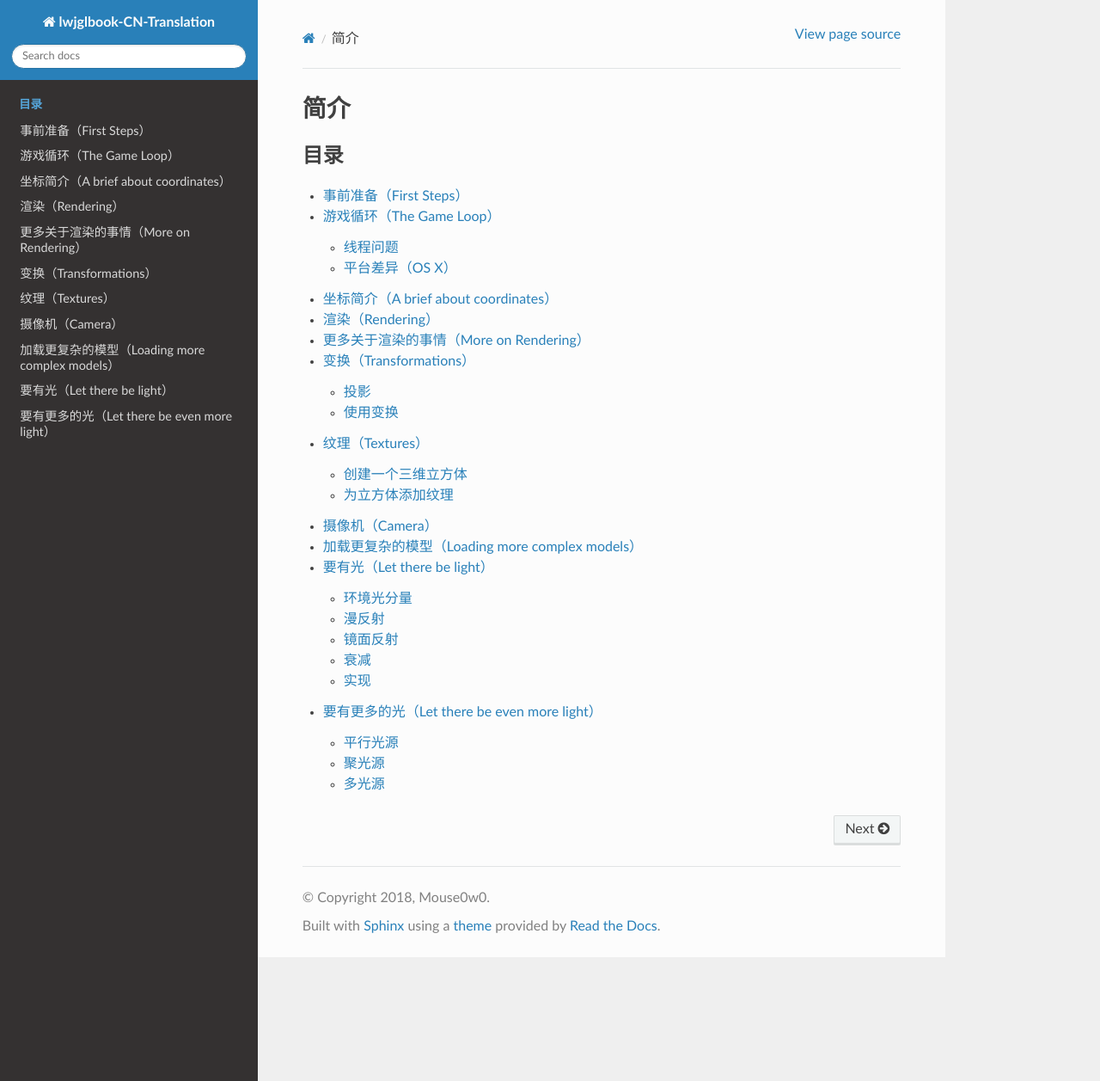
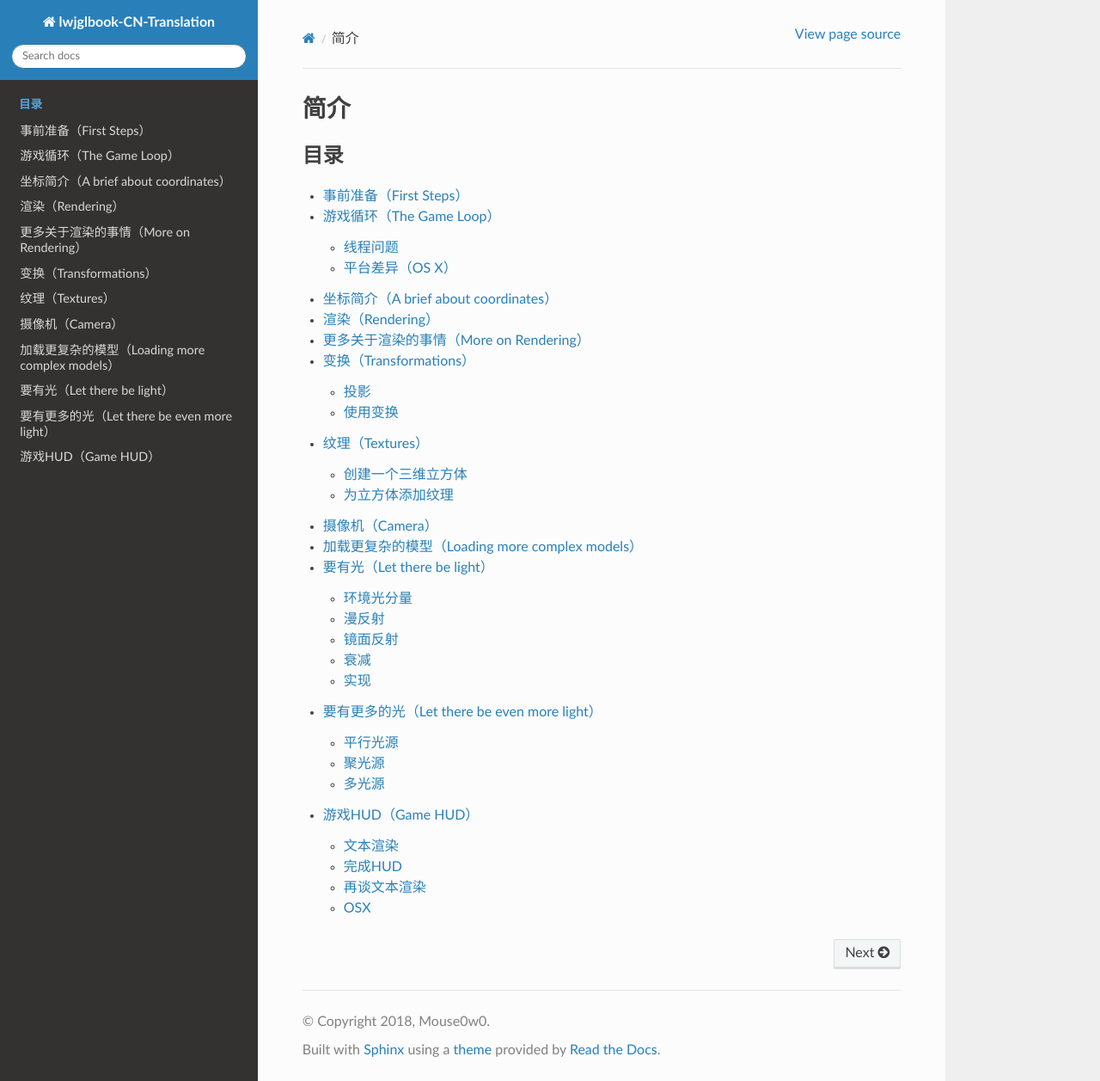
Before and after one commit to mouse0w0/lwjglbook-CN-Translation, a Sphinx documentation site: the page built from source/index.rst, in a window 1280 px wide and 1257 px high. Shown: the whole window at 86% size. Built offline with Sphinx 7.4.7 and the Read the Docs theme 2.0.0, drawn with Linux system fonts in a browser that asks for light colours; some of the changed lines change nothing that is shown.

Commit message:
Update 12

````diff
--- a/source/12-game-hud.md
+++ b/source/12-game-hud.md
@@ -233,7 +233,7 @@
     hudShaderProgram.createFragmentShader(Utils.loadResource("/shaders/hud_fragment.fs"));
     hudShaderProgram.link();
 
-    // Create uniforms for Ortographic-model projection matrix and base colour
+    // 为正投影模型矩阵和颜色创建Uniform
     hudShaderProgram.createUniform("projModelMatrix");
     hudShaderProgram.createUniform("colour");
 }
@@ -268,12 +268,12 @@
     Matrix4f ortho = transformation.getOrthoProjectionMatrix(0, window.getWidth(), window.getHeight(), 0);
     for (GameItem gameItem : hud.getGameItems()) {
         Mesh mesh = gameItem.getMesh();
-        // Set ortohtaphic and model matrix for this HUD item
+        // HUD元素的正投影矩阵与模型矩阵相乘
         Matrix4f projModelMatrix = transformation.getOrtoProjModelMatrix(gameItem, ortho);
         hudShaderProgram.setUniform("projModelMatrix", projModelMatrix);
         hudShaderProgram.setUniform("colour", gameItem.getMesh().getMaterial().getAmbientColour());
 
-        // Render the mesh for this HUD item
+        // 渲染HUD元素
         mesh.render();
     }
 
@@ -363,11 +363,11 @@
 
 ## 完成HUD
 
-Now that we have rendered a text we can add more elements to the HUD. We will add a compass that rotates depending on the direction the camera is facing. In this case, we will add a new GameItem to the Hud class that will have a mesh that models a compass.
+现在我们已经渲染了文本，但还可以向HUD添加更多的元素。我们将添加一个根据摄像机朝向旋转的指针。现在，我们将向`Hud`类添加一个新的`GameItem`，它将有一个指针的模型。
 
-![Compass](_static/12/compass.png)
+![指针](_static/12/compass.png)
 
-The compass will be modeled by an .obj file but will not have a texture associated, instead it will have just a background colour. So we need to change the fragment shader for the HUD a little bit to detect if we have a texture or not. We will be able to do this by setting a new uniform named `hasTexture`.
+指针的模型是.obj文件，但它不会关联任何纹理，相反，它只有背景颜色。所以我们需要修改HUD的片段着色器，来检测是否使用纹理。我们将通过设置一个名为`hasTexture`的新Uniform来实现它。
 
 ```glsl
 #version 330
@@ -392,25 +392,24 @@
     }
 }
 ```
-
-To add the compass the the HUD we just need to create a new `GameItem` instance, tn the `Hud` class, that loads the compass model and adds it to the list of items. In this case we will need to scale up the compass. Remember that it needs to be expressed in screen coordinates, so usually you will need to increase its size.
+要添加指针到HUD上，我们只需要在`Hud`类中创建一个新的`GameItem`实例。它加载指针模型，并将其添加到数组中。现在，我们需要放大指针。因为它在屏幕坐标中渲染，所以通常你需要放大它。
 
 ```java
-// Create compass
+// 创建指针
 Mesh mesh = OBJLoader.loadMesh("/models/compass.obj");
 Material material = new Material();
 material.setAmbientColour(new Vector4f(1, 0, 0, 1));
 mesh.setMaterial(material);
 compassItem = new GameItem(mesh);
 compassItem.setScale(40.0f);
-// Rotate to transform it to screen coordinates
+// 进行旋转变换，使它转换到屏幕坐标系
 compassItem.setRotation(0f, 0f, 180f);
 
-// Create list that holds the items that compose the HUD
+// 创建一个数组，用于储存HUD组件
 gameItems = new GameItem[]{statusTextItem, compassItem};
 ```
 
-Notice also that, in order for the compass to point upwards we need to rotate 180 degrees since the model will often tend to use OpenGL space  coordinates. If we are expecting screen coordinates it would pointing downwards. The `Hud` class will also provide a method to update the angle of the compass that must take this also into consideration.
+还要注意的是，为了使罗盘向上指，我们需要旋转180°，因为模型通常倾向于使用OpenGL空间坐标系。如果我们要求使用屏幕坐标，它会指向下方。`Hud`类还提供一个方法来更新指针的指向，这也必须要考虑。
 
 ```java
 public void rotateCompass(float angle) {
@@ -418,34 +417,34 @@
 }
 ```
 
-In the `DummyGame` class we will update the angle whenever the camera is moved. We need to use the y angle rotation.
+在`DummyGame`类中，每当摄像机移动时，我们需要更新角度。我们需要使用Y角旋转。
 
 ```java
-// Update camera based on mouse
+// 根据鼠标更新摄像机
 if (mouseInput.isRightButtonPressed()) {
     Vector2f rotVec = mouseInput.getDisplVec();
     camera.moveRotation(rotVec.x * MOUSE_SENSITIVITY, rotVec.y * MOUSE_SENSITIVITY, 0);
 
-    // Update HUD compass
+    // 更新HUD指针
     hud.rotateCompass(camera.getRotation().y);
 }
 ```
 
-We will get something like this \(remember that it is only a sample, in a real game you may probably want to use some texture to give the compass a different look\).
+我们会看到这样的东西(记住它只是个例子，在实际的游戏中，你可能想使用一些纹理来更改指针的外观)。
 
-![HUD with a compass](_static/12/hud_compass.png)
+![有指针的HUD](_static/12/hud_compass.png)
 
 ## 再谈文本渲染
 
-Before reviewing other topics let’s go back to the text rendering approach we have presented here. The solution is very simple and handy to introduce the concepts involved in rendering HUD elements but it presents some problems:
+在回顾其他主题之前，让我们再谈谈之前介绍的文本渲染方法。该方案非常简单和方便地介绍了渲染HUD所涉及的概念，但它有一些问题：
 
-* It does not support non latin character sets.
-* If you want to use several fonts you need to create a separate texture file for each font. Also, the only way to change the text size is either to scale it, which may result in a poor quality rendered text, or to generate another texture file.
-* The most important one, characters in most of the fonts do not occupy the same size but we are dividing the font texture in equally sized elements.  We have cleverly used “Consolas” font  which is [monospaced](https://en.wikipedia.org/wiki/Monospaced_font) \(that is, all the characters occupy the same amount of horizontal space\), but if you use  a non-monospaced font you will see annoying variable white spaces between the characters.
+* 它不支持非拉丁字符。
+* 如果你想使用多种字体，则需要为每种字体创建单独的纹理文件。此外，改变文本大小的唯一方法是缩放，这会导致渲染文本的质量较差，或者需要创建额外的纹理文件。
+* 最重要的是，大多数字体中的字符之间的大小并不同，而我们将字体纹理分割成同样大小的元素。我们使用了[Monospaced](https://en.wikipedia.org/wiki/Monospaced_font)风格(即所有字符具有相同的宽度)的“Consolas”字体，但如果使用非Monospaced的字体，就会看到字符之间恼人的空白。
 
-We need to change our approach an provide a more flexible way to render text. If you think about it, the overall mechanism is ok, that is, the way of rendering text by texturing quads for each character. The issue here is how we are generating the textures. We need to be able to generate those texture dynamically by using the fonts available in the System.
+我们需要更改方法，提供一种更灵活的渲染文本方式。如果你思考一下，整个想法是可行的，也就是通过单独渲染每个字符的矩形来渲染文本。这里的问题就是该如何生成纹理。我们需要通过系统中可用的字体动态地生成这些纹理。
 
-This is where `java.awt.Font` comes to the rescue, we will generate the textures by drawing each letter for a specified font family and size dynamically. That texture will be used in the same way as described previously, but it will solve perfectly all the issues mentioned above. We will create a new class named `FontTexture` that will receive a Font instance and a charset name and will dynamically create a texture that contains all the available characters. This is the constructor.
+这就需要`java.awt.Font`出马了，我们将通过指定字体系列和大小动态地绘制每一个字符来生成纹理。该纹理的使用方式与之前描述的相同，但它将完美地解决上述所有问题。我们将创建一个名为`FontTexture`的新类，该类将接受`Font`实例和字符集名称，并将动态地创建包含所有可用字符的纹理。下面是构造函数。
 
 ```java
 public FontTexture(Font font, String charSetName) throws Exception {
@@ -457,7 +456,7 @@
 }
 ```
 
-The first step is to handle the non latin issue, given a char set and a font we will build a `String` that contains all the characters that can be rendered.
+首先要处理非拉丁字符问题，指定字符集和字体，我们将创建一个包含所有可渲染字符的`String`。
 
 ```java
 private String getAllAvailableChars(String charsetName) {
@@ -472,11 +471,11 @@
 }
 ```
 
-Let’s now review the method that actually creates the texture, named `buildTexture`.
+让我们来看看实际创建纹理的`buildTexture`方法。
 
 ```java
 private void buildTexture() throws Exception {
-    // Get the font metrics for each character for the selected font by using image
+    // 使用FontMetrics获取每个字符信息
     BufferedImage img = new BufferedImage(1, 1, BufferedImage.TYPE_INT_ARGB);
     Graphics2D g2D = img.createGraphics();
     g2D.setFont(font);
@@ -486,7 +485,7 @@
     this.width = 0;
     this.height = 0;
     for (char c : allChars.toCharArray()) {
-        // Get the size for each character and update global image size
+        // 获取每个字符的大小，并更新图像大小
         CharInfo charInfo = new CharInfo(width, fontMetrics.charWidth(c));
         charMap.put(c, charInfo);
         width += charInfo.getWidth();
@@ -495,7 +494,8 @@
     g2D.dispose();
 ```
 
-We first obtain the font metrics by creating a temporary image. Then we iterate over the `String` that contains all the available characters and get the width, with the help of the font metrics, of each of them. We store that information on a map, `charMap`, which will use as a key the character. With that process we determine the size of the image that will have the texture \(with a height equal to the maximum size of all the characters and its with equal to the sum of each character width\). `CharSet` is an inner class that holds the information about a character \(its width and where it starts, in the x coordinate, in the texture image\).
+我们首先通过创建创建临时图像来获得`FontMetrics`，然后遍历包含所有可用字符的`String`，并在`FontMetrics`的帮助下获取字体的宽度。我们把这些信息储存在一个`charMap`上，以字符作为`Map`的键。这样，我们就确定了纹理图像的大小(图像的高度等于所有字符的最大高度，而宽度等于所有字符的宽度总和)。
+`ChatSet`是一个内部类，它储存关于字符的信息(它的宽度和它在纹理图像中的起点)。
 
 ```java
     public static class CharInfo {
@@ -519,10 +519,10 @@
     }
 ```
 
-Then we will create an image that will contain all the available characters. In order to do this, we just draw the string over a `BufferedImage`.
+然后，我们将创建一个包含所有可用字符的图像，只需要在`BufferedImage`上绘制字符串即可。
 
 ```java
-    // Create the image associated to the charset
+    // 创建与字符集相关的图像
     img = new BufferedImage(width, height, BufferedImage.TYPE_INT_ARGB);
     g2D = img.createGraphics();
     g2D.setRenderingHint(RenderingHints.KEY_ANTIALIASING, RenderingHints.VALUE_ANTIALIAS_ON);
@@ -533,20 +533,20 @@
     g2D.dispose();
 ```
 
-We are generating an image which contains all the characters in a single row \(we maybe are not fulfilling  the premise that the texture should have a size of a power of two, but it should work on most modern cards. In any caseyou could always achieve that by adding some extra empty space\). You can even see the image that we are generating, if after that block of code, you put a line like this:
+我们正在生成一个包含所有字符的单行图像(可能不满足纹理大小应该为二的幂的前提，但是它仍适用于大多数现代显卡。在任何情况下，你都可以通过增加额外的空白来解决这个问题)。你甚至可以看到生成的图像，在代码之后，添加这样的一行代码：
 
 ```java
 ImageIO.write(img, IMAGE_FORMAT, new java.io.File("Temp.png"));
 ```
 
-The image will be written to a temporary file. That file will contain a long strip with all the available characters, drawn in white over transparent background using anti aliasing.
+图像将被写入一个临时文件。该文件将包含一长条可用的所有字符，在白色背景下启用反走样绘制。
 
-![Font texture](_static/12/texture_font.png)
+![字体纹理](_static/12/texture_font.png)
 
-Finally, we just need to create a `Texture` instance from that image, we just dump the image bytes using a PNG format \(which is what the `Texture` class expects\).
+最后只需要从那个图像创建一个`Texture`实例，我们只需使用PNG格式转储图像字节(这就是`Texture`类所需要的)。
 
 ```java
-    // Dump image to a byte buffer
+    // 将图像转储到字节缓冲区
     InputStream is;
     try (
         ByteArrayOutputStream out = new ByteArrayOutputStream()) {
@@ -559,7 +559,7 @@
 }
 ```
 
-You may notice that we have modified a little bit the `Texture` class to have another constructor that receives an `InputStream`. Now we just need to change the `TextItem` class to receive a `FontTexture` instance in its constructor.
+你可能注意到，我们已经稍微修改了`Texture`类，以便可以使用一个接收`InputStream`的构造函数。现在我们只需要修改`TextItem`类，就可以在构造函数中接收`FontTexture`实例。
 
 ```java
 public TextItem(String text, FontTexture fontTexture) throws Exception {
@@ -570,48 +570,48 @@
 }
 ```
 
-The `buildMesh` method only needs to be changed a little bit when setting quad and texture coordinates, this is a sample for one of the vertices.
+`buildMesh`方法只需要稍稍改变矩形坐标和纹理坐标的设置，这是其中一个顶点的示例。
 
 ```java
     float startx = 0;
     for(int i=0; i<numChars; i++) {
         FontTexture.CharInfo charInfo = fontTexture.getCharInfo(characters[i]);
 
-        // Build a character tile composed by two triangles
+        // 构造由两个三角形组成的字符片段
 
-        // Left Top vertex
+        // 左上角顶点
         positions.add(startx); // x
-        positions.add(0.0f); //y
-        positions.add(ZPOS); //z
+        positions.add(0.0f); // y
+        positions.add(ZPOS); // z
         textCoords.add( (float)charInfo.getStartX() / (float)fontTexture.getWidth());
         textCoords.add(0.0f);
         indices.add(i*VERTICES_PER_QUAD);
 
-      // .. More code
+      // 更多代码...
       startx += charInfo.getWidth();
     }
 ```
 
-You can check the rest of the changes directly in the source code. The following picture shows what you will get for an Arial font with a size of 20:
+你可以在源代码中查看其他修改。下面的图片是一个大小为20的Arial字体的渲染结果：
 
-![Text rendered improved](_static/12/text_rendered_improved.png)
+![改进后的文本](_static/12/text_rendered_improved.png)
 
-As you can see the quality of the rendered text has been improved a lot, you can play with different fonts and sizes and check it by your own. There’s still plenty of room for improvement \(like supporting multiline texts, effects, etc.\), but this will be left as an exercise for the reader.
+你可以看到文本渲染的质量已经有了很大的提升，你可以用不同的字体和大小来渲染。这仍然有很大的改进空间(比如支持多行文本、特效等)，但这留给各位读者作为练习。
 
-You may also notice that we are still able to apply scaling to the text \(we pass a model view matrix in the shader\). This may not be needed now for text but it may be useful for other HUD elements.
+你可能还注意到，我们仍然能够缩放文本(通过着色器中的模型观察矩阵)。文本可能不需要，但对其他的HUD元素可能有用。
 
-We have set up all the infrastructure needed in order to create a HUD for our games. Now it is just a matter of creating all the elements that represent relevant information to the user and  give them a professional look and feel.
+我们已经建立了所有的基础结构来为游戏创建一个HUD。现在，只剩一个问题，那就是创建所有的元素，传递相关信息给用户，并给他们一个专业的外观。
 
 ## OSX
 
-If you try to run the samples in this chapter, and the next ones that render text, you may find that the application blocks and nothing is shown in the screen. This is due to the fact that AWT and GLFW do get along very well under OSX. But, what does it have to do with AWT ? We are using the `Font` class, which belongs to AWT, and just by instantiating it, AWT gets initialized also. In OSX AWT tries to run under the main thread, which is also required by GLFW. This is what causes this mess.
+如果你试图运行本章中的示例，以及下一个渲染文本的示例，则可能会发现应用程序和屏幕上没有显示任何内容。这是由于AWT和GLFW在OSX下相处得“很好”。但这和AWT有什么关系呢？我们使用的是`Font`类，它属于AWT，如果要实例化它，AWT也需要初始化。在OSX中，AWT试图在主线程运行，但GLFW也需要这样。这就是造成这种混乱的原因。
 
-In order to be able to use the `Font` class, GLFW must be initialized before AWT and the samples need to be run in headless mode. You need to setup this property before anything gets intialized:
+为了能够使用`Font`类，GLFW必须在AWT之前初始化，并且示例需要以Headless模式运行。你需要在任何东西被初始化之前设置这个属性：
 
 ```java
 System.setProperty("java.awt.headless", "true");
 ```
 
-You may get a warning, but the samples will run.
+你也许会得到一个警告，但示例成功运行了。
 
-A much more clean approach would be to use the [stb](https://github.com/nothings/stb/) library to render text.
+一个更简洁的方法是使用[stb](https://github.com/nothings/stb/)库来渲染文本。
--- a/source/index.rst
+++ b/source/index.rst
@@ -16,3 +16,4 @@
    09-loading-more-complex-models
    10-let-there-be-light
    11-let-there-be-even-more-light
+   12-game-hud
````
